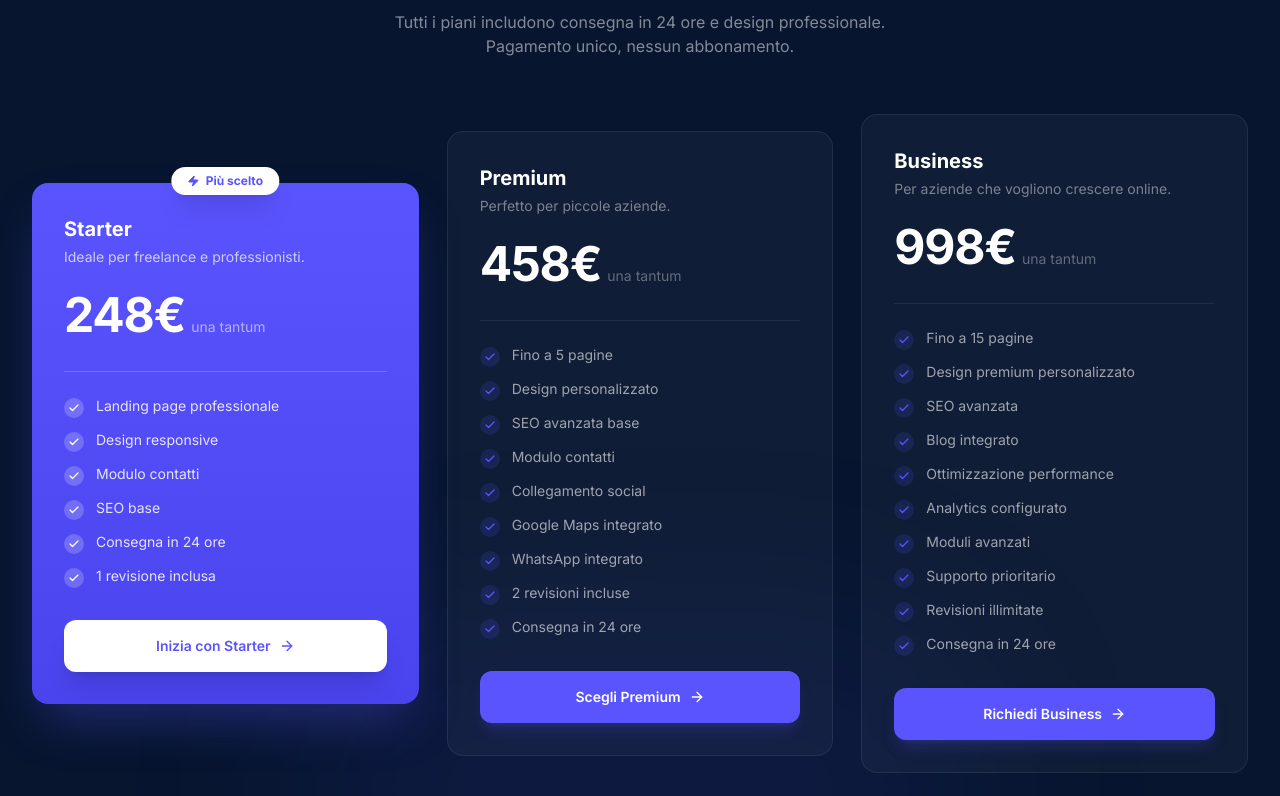
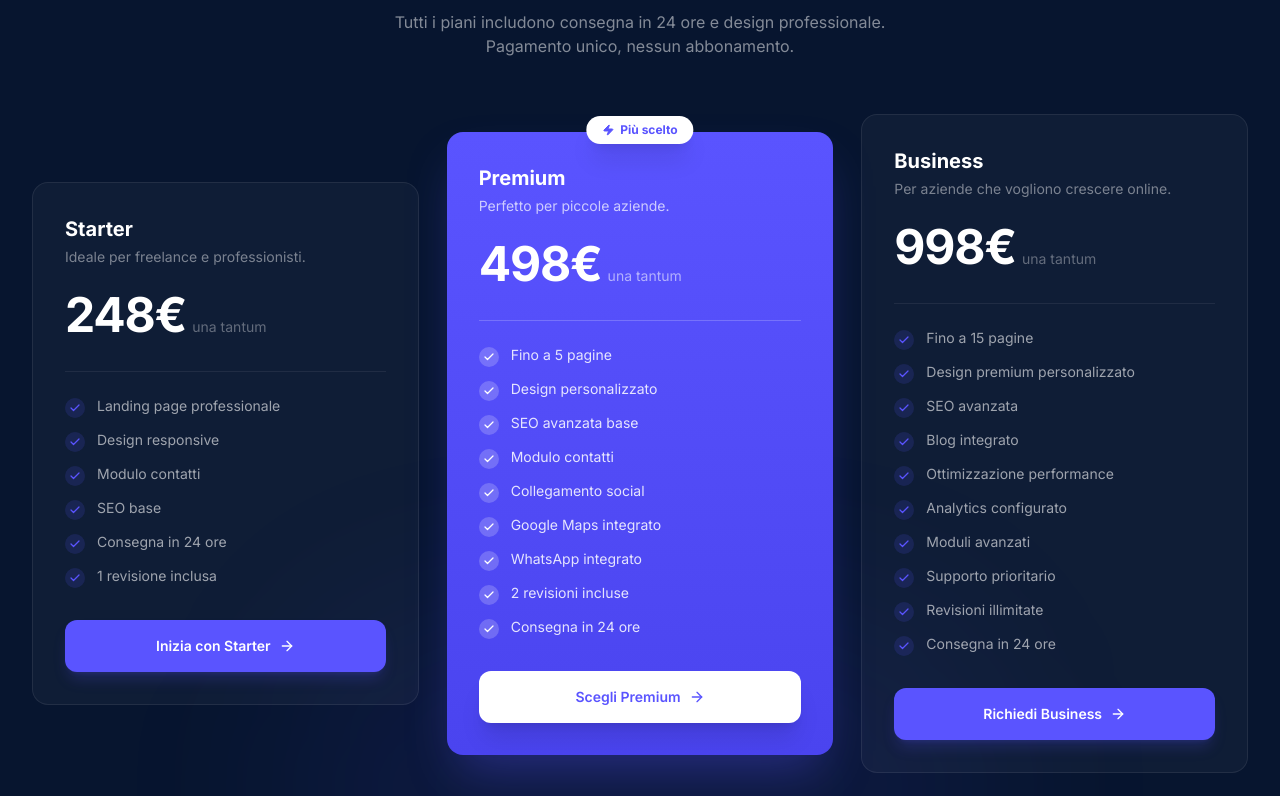
Before and after one commit to iagoaugusti0-design/sitoidealist, a Next.js app: page / in a window 1280 px wide. Shown: the part 2884-3680 px from the top of the page. Built offline with nearby package versions, Linux system fonts and the light colour scheme.

Commit message:
Premium diventa il piano piu scelto a 498 euro

```diff
--- a/src/app/layout.tsx
+++ b/src/app/layout.tsx
@@ -92,7 +92,7 @@ const structuredData = {
       {
         '@type': 'Offer',
         name: 'Piano Premium',
-        price: '458',
+        price: '498',
         priceCurrency: 'EUR',
         description: 'Sito fino a 5 pagine con design personalizzato',
       },
--- a/src/components/FinalCTA.tsx
+++ b/src/components/FinalCTA.tsx
@@ -113,7 +113,7 @@ function ContactForm() {
               Starter — 248€
             </option>
             <option value="premium" className="bg-[#0B1A38]">
-              Premium — 458€
+              Premium — 498€
             </option>
             <option value="business" className="bg-[#0B1A38]">
               Business — 998€
--- a/src/components/Pricing.tsx
+++ b/src/components/Pricing.tsx
@@ -8,8 +8,8 @@ const plans = [
     name: 'Starter',
     price: '248',
     description: 'Ideale per freelance e professionisti.',
-    badge: 'Più scelto',
-    featured: true,
+    badge: null,
+    featured: false,
     cta: 'Inizia con Starter',
     features: [
       'Landing page professionale',
@@ -22,10 +22,10 @@ const plans = [
   },
   {
     name: 'Premium',
-    price: '458',
+    price: '498',
     description: 'Perfetto per piccole aziende.',
-    badge: null,
-    featured: false,
+    badge: 'Più scelto',
+    featured: true,
     cta: 'Scegli Premium',
     features: [
       'Fino a 5 pagine',
```
